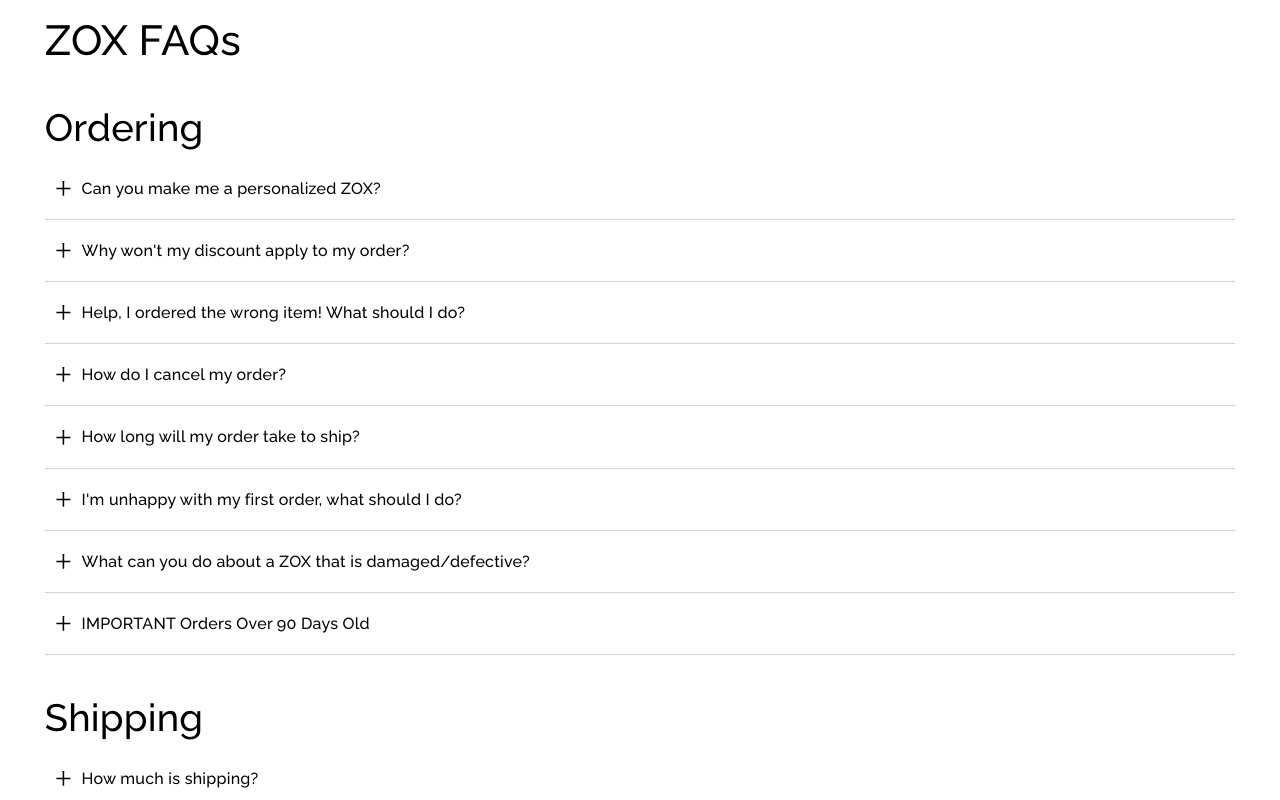
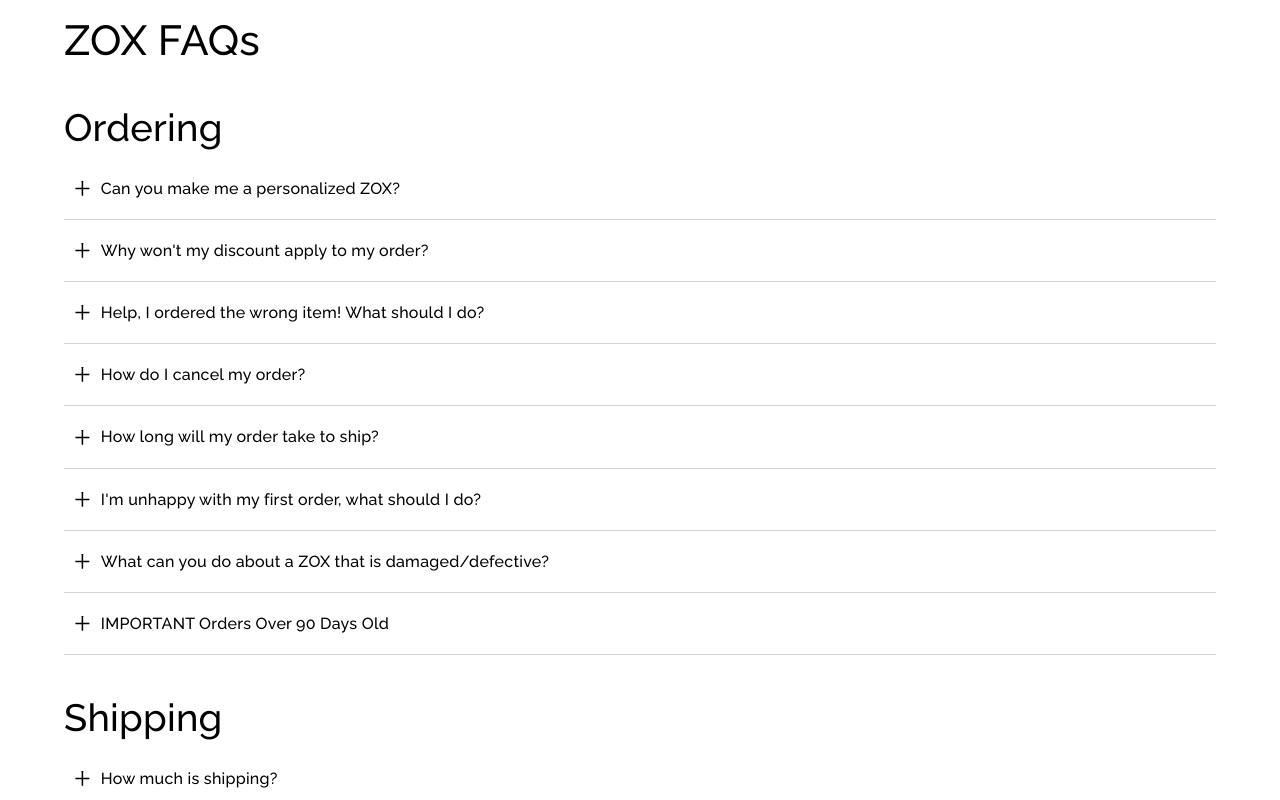
Before and after one commit to spell-landon/zox-faq-skillz, a React (Create React App) app: page / in a window 1280 px wide. Shown: the top 800 px of the page. Built offline with nearby package versions, Linux system fonts and the light colour scheme.

Commit message:
Chage faqcontainer width from 93% to 90% post browser zoom change

```diff
--- a/src/components/FAQ/FAQ.module.css
+++ b/src/components/FAQ/FAQ.module.css
@@ -1,5 +1,5 @@
 .faqContainer {
-  width: 93%;
+  width: 90%;
   max-width: 1260px;
   margin: 0 auto;
   padding: 1rem 0;
```
